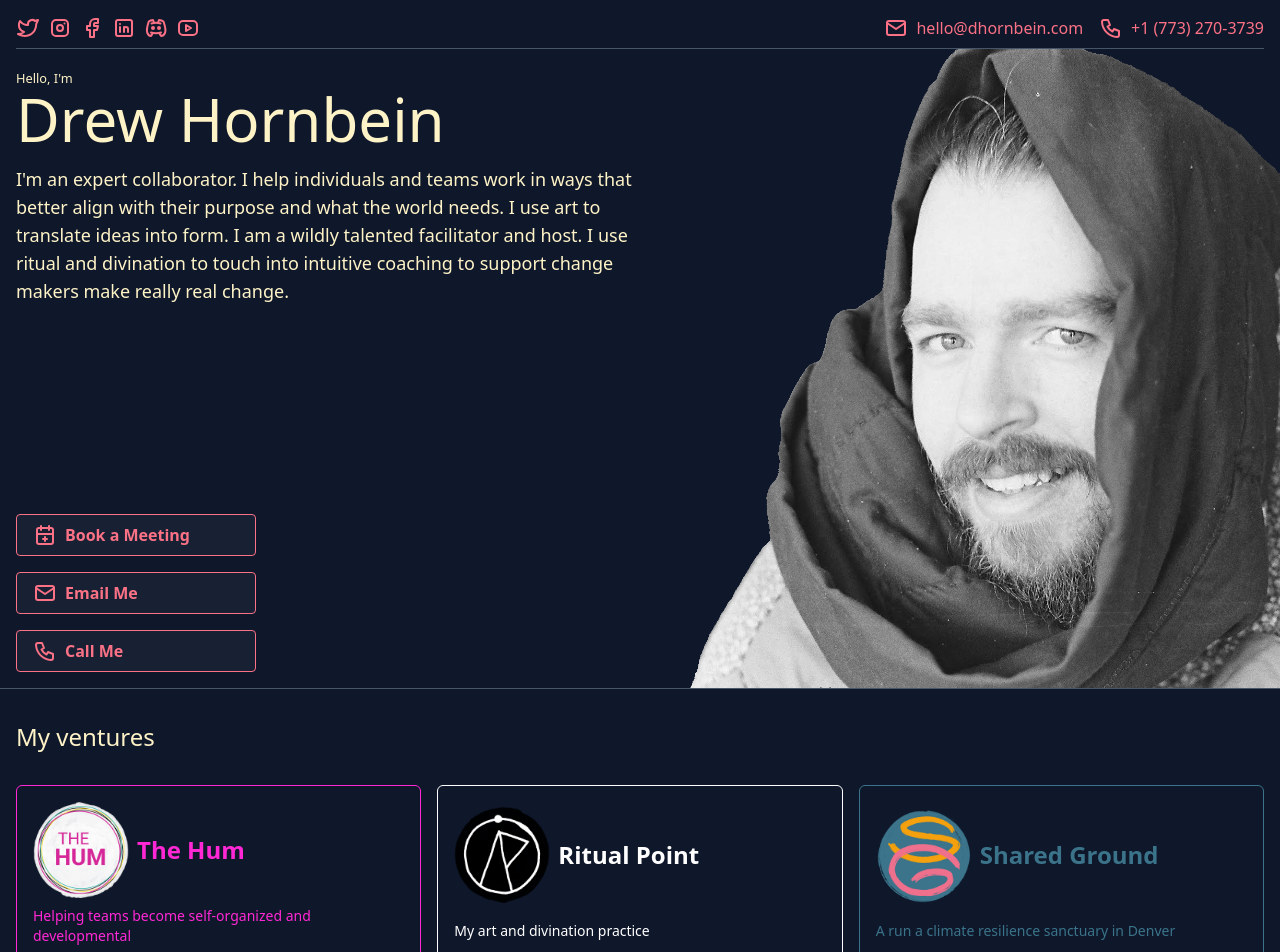
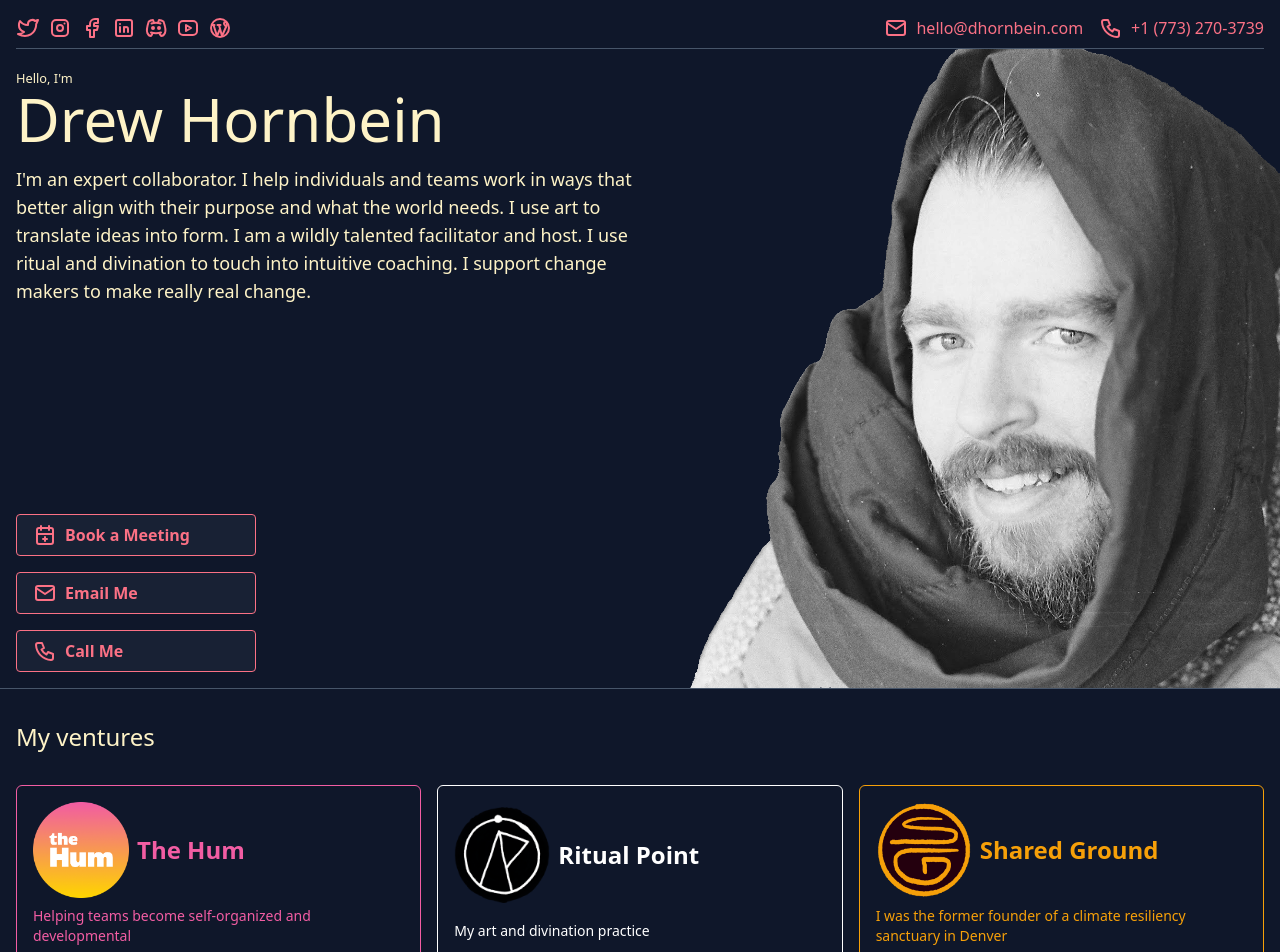
Before and after one commit to dhornbein/dhornbein.com, a Nuxt app: page / in a window 1280 px wide. Shown: the top 952 px of the page. Built offline with nearby package versions, Linux system fonts and the light colour scheme.

Commit message:
minor front page updates

```diff
--- a/app.vue
+++ b/app.vue
@@ -42,7 +42,7 @@
 
 <script setup>
 
-const blurb = "I'm an expert collaborator. I help individuals and teams work in ways that better align with their purpose and what the world needs. I use art to translate ideas into form. I am a wildly talented facilitator and host. I use ritual and divination to touch into intuitive coaching to support change makers make really real change."
+const blurb = "I'm an expert collaborator. I help individuals and teams work in ways that better align with their purpose and what the world needs. I use art to translate ideas into form. I am a wildly talented facilitator and host. I use ritual and divination to touch into intuitive coaching. I support change makers to make really real change."
 
 const social = [
   {
@@ -75,6 +75,11 @@ const social = [
     icon: 'youtube',
     title: 'YouTube'
   },
+  {
+    href: 'https://dddrew.com',
+    icon: 'wordpress',
+    title: 'My Blog'
+  },
 
 ]
 
@@ -99,7 +104,7 @@ const quickLinks = [
 const ventures = [
   {
     img: '/hum-logo.png',
-    class: 'border-[#ff28d4] text-[#ff28d4]',
+    class: 'border-[#f25da3] text-[#f25da3] hover:text-white',
     title: 'The Hum',
     desc: 'Helping teams become self-organized and developmental',
     href: 'https://thehum.org'
@@ -113,9 +118,9 @@ const ventures = [
   },
   {
     img: '/sg-logo.png',
-    class: 'border-[#3b748a] text-[#3b748a]',
+    class: 'border-[#f6a009] text-[#f6a009] hover:text-white',
     title: 'Shared Ground',
-    desc: 'A run a climate resilience sanctuary in Denver',
+    desc: 'I was the former founder of a climate resiliency sanctuary in Denver',
     href: 'https://sharedground.co'
   }
 ]
--- a/components/base/icon.vue
+++ b/components/base/icon.vue
@@ -67,6 +67,16 @@
         <rect x="3" y="5" width="18" height="14" rx="4" />
         <path d="M10 9l5 3l-5 3z" />
       </svg>
+      <svg xmlns="http://www.w3.org/2000/svg" class="icon icon-tabler icon-tabler-brand-wordpress" width="32" height="32" v-if="icon === 'wordpress'"
+        viewBox="0 0 24 24" stroke-width="1.5" stroke="#000000" fill="none" stroke-linecap="round" stroke-linejoin="round">
+        <path stroke="none" d="M0 0h24v24H0z" fill="none"/>
+        <path d="M9.5 9h3" />
+        <path d="M4 9h2.5" />
+        <path d="M11 9l3 11l4 -9" />
+        <path d="M5.5 9l3.5 11l3 -7" />
+        <path d="M18 11c.177 -.528 1 -1.364 1 -2.5c0 -1.78 -.776 -2.5 -1.875 -2.5c-.898 0 -1.125 .812 -1.125 1.429c0 1.83 2 2.058 2 3.571z" />
+        <path d="M12 12m-9 0a9 9 0 1 0 18 0a9 9 0 1 0 -18 0" />
+      </svg>
     </slot>
   </span>
 </template>
```
Also changed, not shown: public/hum-logo.png, public/sg-logo.png.
